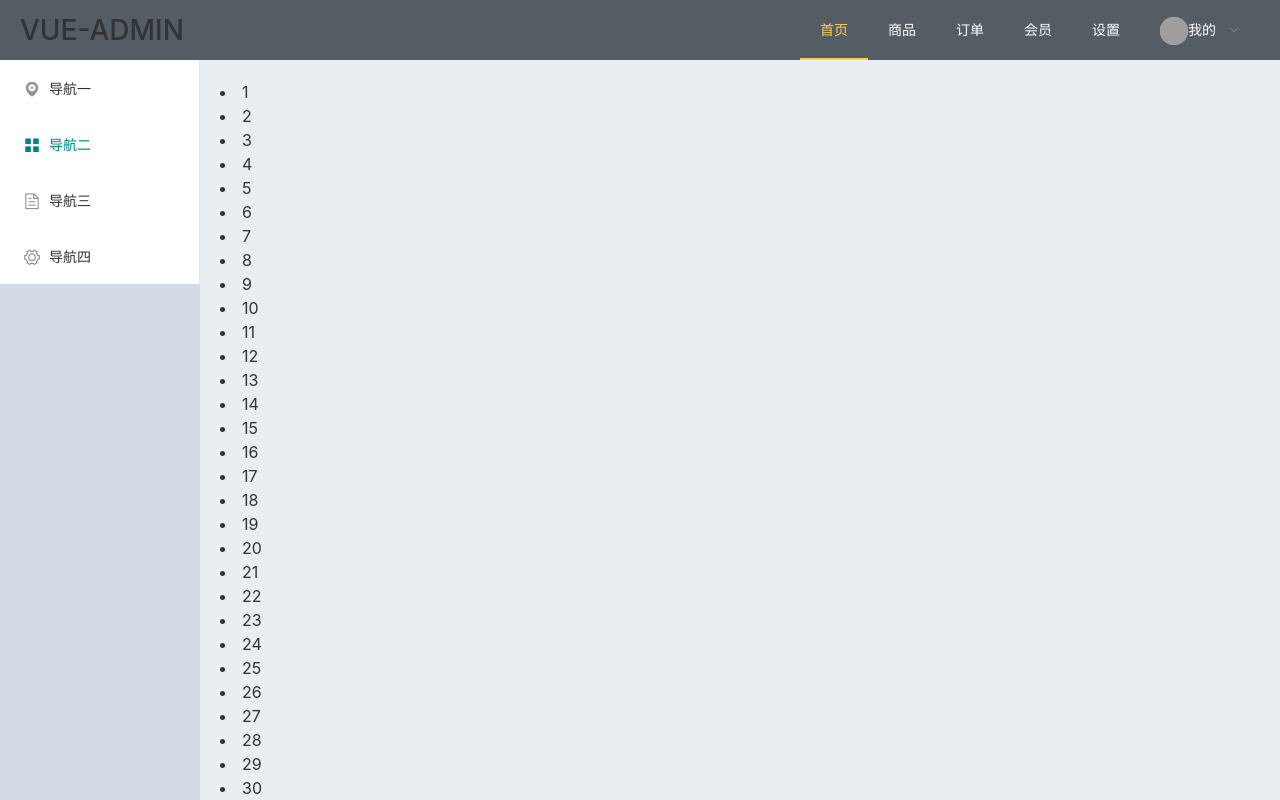
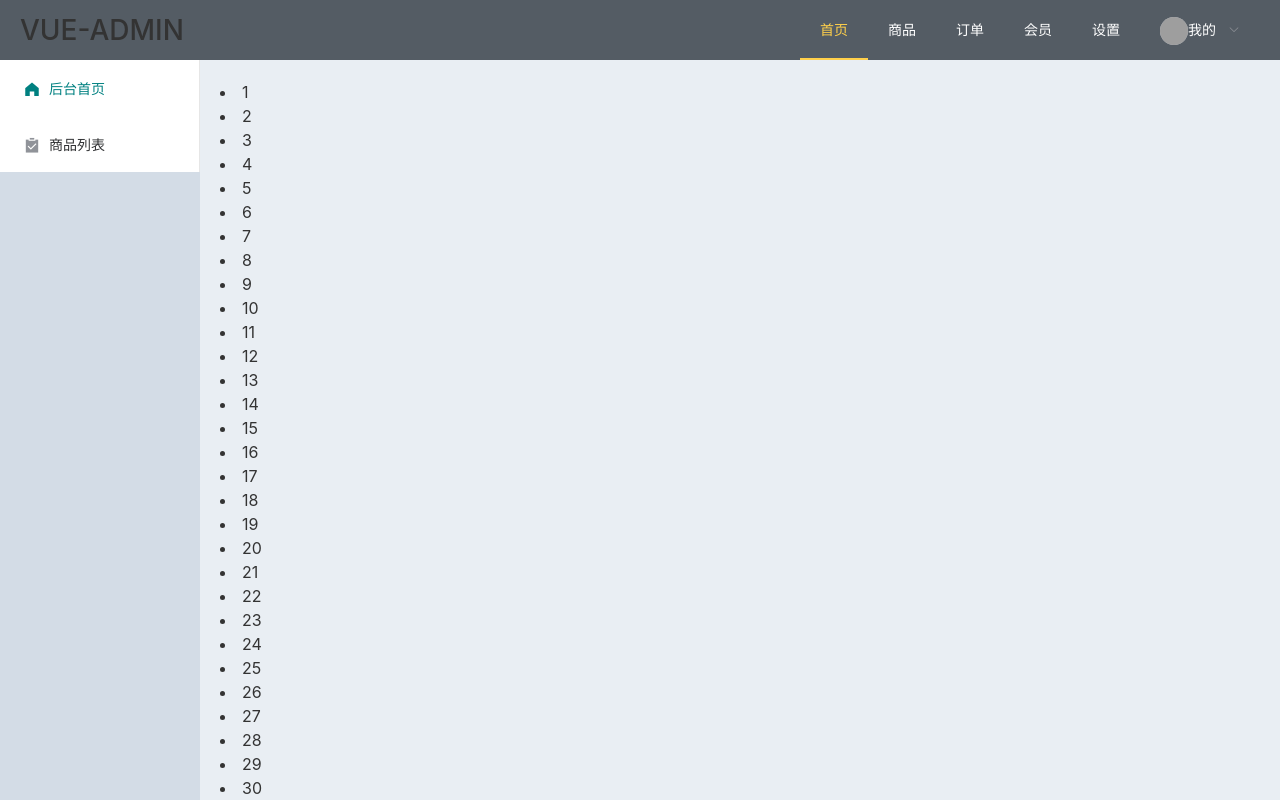
Before and after one commit to xiao-tiger/vue-admin, a Vue app: page /#/index in a window 1280 px wide. Built offline with nearby package versions, Linux system fonts and the light colour scheme; grey boxes are pictures that could not be loaded.

Commit message:
完成导航栏

```diff
--- /dev/null
+++ b/src/common/mixins/common.js
@@ -0,0 +1,7 @@
+export default {
+  filters: {
+    numToString(value) {
+      return value.toString()
+    }
+  }
+}
--- a/src/views/Layout.vue
+++ b/src/views/Layout.vue
@@ -4,7 +4,7 @@
       <el-header class="l-header">
         <h3 style="margin: 0; line-height: 60px;">VUE-ADMIN</h3>
         <el-menu
-          :default-active="activeIndex2"
+          :default-active="navBar.active"
           class="el-menu-demo"
           mode="horizontal"
           @select="handleSelect"
@@ -12,11 +12,13 @@
           text-color="#fff"
           active-text-color="#ffd04b"
         >
-          <el-menu-item index="1">首页</el-menu-item>
-          <el-menu-item index="2">商品</el-menu-item>
-          <el-menu-item index="3">订单</el-menu-item>
-          <el-menu-item index="4">会员</el-menu-item>
-          <el-menu-item index="5">设置</el-menu-item>
+          <el-menu-item
+            :index="index|numToString"
+            v-for="(item, index) of navBar.list"
+            :key="index"
+          >
+            {{item.name}}
+          </el-menu-item>
           <el-submenu index="6">
             <template slot="title">
               <el-avatar
@@ -35,27 +37,17 @@
         <!-- 侧边布局 -->
         <el-aside width="200px">
           <el-menu
-            default-active="2"
+            default-active="0"
             class="el-menu-vertical-demo"
+            @select="slideSelect"
           >
-            <el-menu-item index="1">
-              <i class="el-icon-location"></i>
-              <span>导航一</span>
-            </el-menu-item>
-
-            <el-menu-item index="2">
-              <i class="el-icon-menu"></i>
-              <span slot="title">导航二</span>
-            </el-menu-item>
-
-            <el-menu-item index="3">
-              <i class="el-icon-document"></i>
-              <span slot="title">导航三</span>
-            </el-menu-item>
-
-            <el-menu-item index="4">
-              <i class="el-icon-setting"></i>
-              <span slot="title">导航四</span>
+            <el-menu-item
+              :index="index | numToString"
+              v-for="(item, index) of slideMenu.submenu"
+              :key="index"
+            >
+              <i :class="item.icon"></i>
+              <span>{{ item.name }}</span>
             </el-menu-item>
           </el-menu>
         </el-aside>
@@ -72,15 +64,77 @@
 </template>
 
 <script>
+import common from '@/common/mixins/common.js'
+
+
 export default {
+  // 混入了filter numToString
+  mixins: [common],
   data() {
     return {
-      activeIndex2: "1"
+      activeIndex2: 0,
+      currentSelectedIndex: 0,
+      navBar: {
+        active: '0',
+        list: [
+          {
+            name: '首页',
+            subActive: '0',
+            submenu: [
+              {
+                icon: 'el-icon-s-home',
+                name: '后台首页'
+              },
+              {
+                icon: 'el-icon-s-claim',
+                name: '商品列表'
+              }
+            ]
+          },
+          {
+            name: '商品',
+            submenu: [
+              {
+                icon: 'el-icon-s-claim',
+                name: '商品列表'
+              }
+            ]
+          },
+          {
+            name: '订单',
+            submenu: []
+          },
+          {
+            name: '会员',
+            submenu: []
+          },
+          {
+            name: '设置',
+            submenu: []
+          }
+        ]
+      }
     };
   },
+  computed: {
+    slideMenu() {
+      return this.navBar.list[this.currentSelectedIndex] || []
+    },
+
+  },
   methods: {
-    handleSelect() {}
-  }
+    handleSelect(key, keyPath) {
+      this.currentSelectedIndex = Number(key)
+    },
+    slideSelect(key, keyPath) {
+      console.log(key, keyPath)
+    }
+  },
+  // filters: {
+  //   numToString(value) {
+  //     return value.toString()
+  //   }
+  // }
 };
 </script>
 
```
Also changed, not shown: src/views/shop/goods/list.vue (added, +15 -0 lines).
